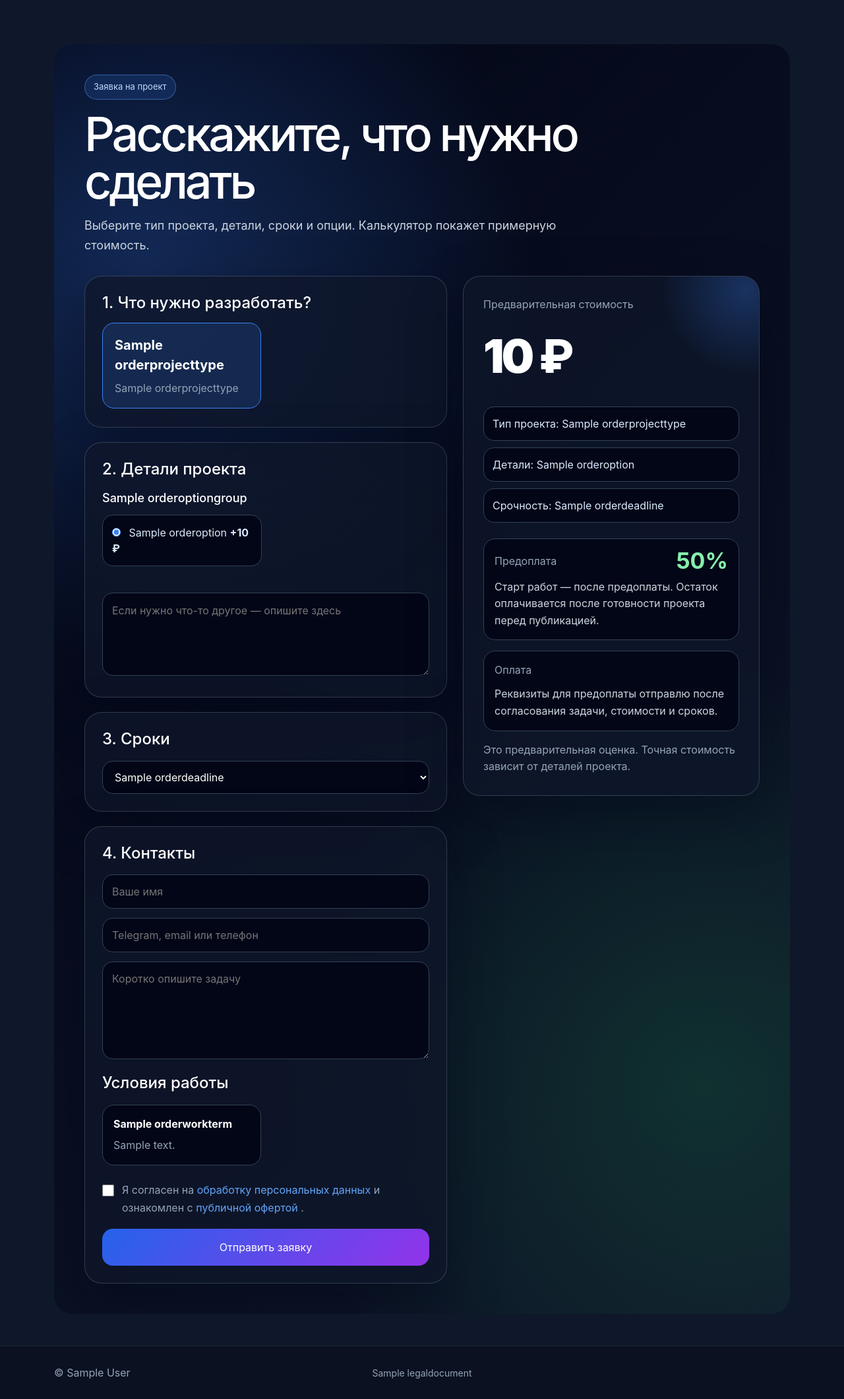
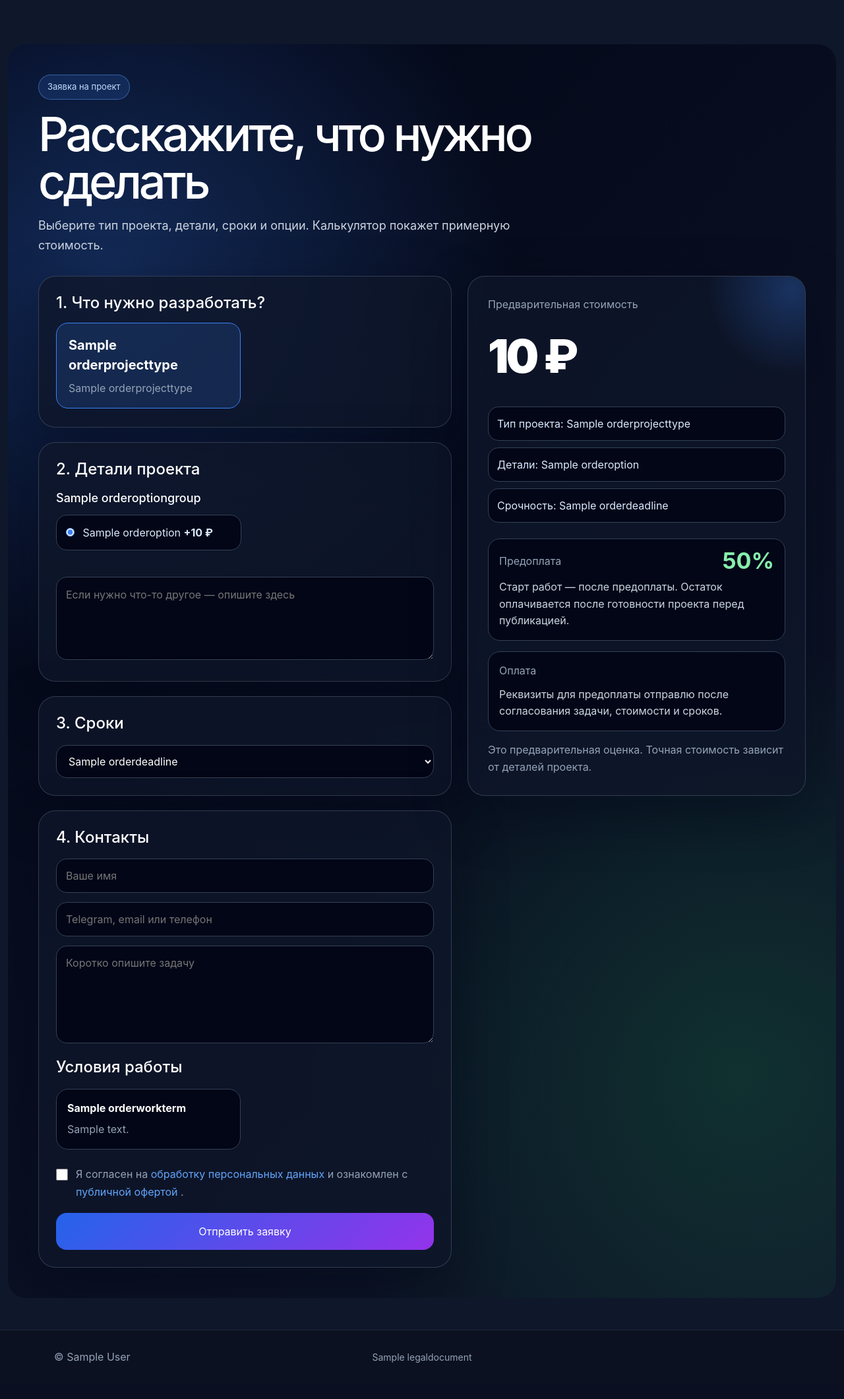
Before and after one commit to Riso1/portfolio-django, a Django app: page /order/ in a window 1280 px wide. Shown: the part 57-2177 px from the top of the page at 66% size. After the commit the page ends 2122 px from the top, so only its background shows below. Run offline with Django 5.2, Linux system fonts and the light colour scheme; tables that the repository leaves empty hold one stand-in row (values such as "Sample post").

Commit message:
Исправлено горизонтальное смещение страницы заказа

```diff
--- a/portfolio/views.py
+++ b/portfolio/views.py
@@ -244,7 +244,7 @@ def service_worker_js(request):
         request,
         'portfolio/service-worker.js',
         {
-            'cache_version': 'portfolio-pwa-v1',
+            'cache_version': 'portfolio-pwa-v10',
             'pwa_icon_url': get_pwa_icon_url(site_settings),
         },
         content_type='application/javascript',
--- a/static/portfolio/css/style.css
+++ b/static/portfolio/css/style.css
@@ -1582,3 +1582,135 @@ body {
         padding-top: 68px;
     }
 }
+
+html,
+body {
+    width: 100%;
+    max-width: 100%;
+    overflow-x: hidden !important;
+    overscroll-behavior-x: none;
+}
+
+@supports (overflow-x: clip) {
+    html,
+    body,
+    .site-header,
+    .project-order-section,
+    .project-order {
+        overflow-x: clip !important;
+    }
+}
+
+*,
+*::before,
+*::after {
+    box-sizing: border-box;
+}
+
+body {
+    min-width: 0;
+    position: relative;
+}
+
+.site-header,
+.project-order-section,
+.project-order,
+.project-order__hero,
+.project-order__grid,
+.project-order__main,
+.order-step,
+.project-order__summary,
+.order-type,
+.order-choice-grid label,
+.order-options label,
+.order-fields,
+.order-fields input,
+.order-fields textarea,
+.order-other,
+.order-prepayment,
+.order-payment-methods,
+.order-consent__label,
+.order-consent__label span {
+    max-width: 100%;
+    min-width: 0;
+}
+
+.project-order-section {
+    overflow: hidden;
+}
+
+.project-order__grid {
+    grid-template-columns: minmax(0, 1.1fr) minmax(0, 0.9fr);
+}
+
+.order-type-grid,
+.order-terms__cards,
+.order-choice-grid {
+    grid-template-columns: repeat(2, minmax(0, 1fr));
+}
+
+.order-options label {
+    grid-template-columns: auto minmax(0, 1fr) auto;
+}
+
+.order-summary-list p,
+.order-price,
+.order-consent__label span {
+    overflow-wrap: anywhere;
+}
+
+.project-order__summary {
+    contain: paint;
+}
+
+@media (max-width: 900px) {
+    .project-order__grid {
+        grid-template-columns: minmax(0, 1fr);
+    }
+}
+
+@media (max-width: 768px) {
+    .project-order-section {
+        width: 100%;
+        max-width: 100%;
+        padding-left: 12px !important;
+        padding-right: 12px !important;
+    }
+
+    .project-order__hero,
+    .project-order__grid {
+        width: 100%;
+        max-width: 100%;
+        padding-left: 14px;
+        padding-right: 14px;
+    }
+
+    .order-step,
+    .project-order__summary {
+        width: 100%;
+        max-width: 100%;
+        padding: 20px 16px;
+    }
+
+    .order-type-grid,
+    .order-terms__cards,
+    .order-choice-grid {
+        grid-template-columns: minmax(0, 1fr);
+    }
+
+    .order-options label {
+        grid-template-columns: auto minmax(0, 1fr);
+    }
+
+    .order-options strong {
+        grid-column: 2;
+    }
+
+    .order-price {
+        font-size: clamp(38px, 15vw, 58px);
+    }
+
+    .order-prepayment div {
+        flex-wrap: wrap;
+    }
+}
```
